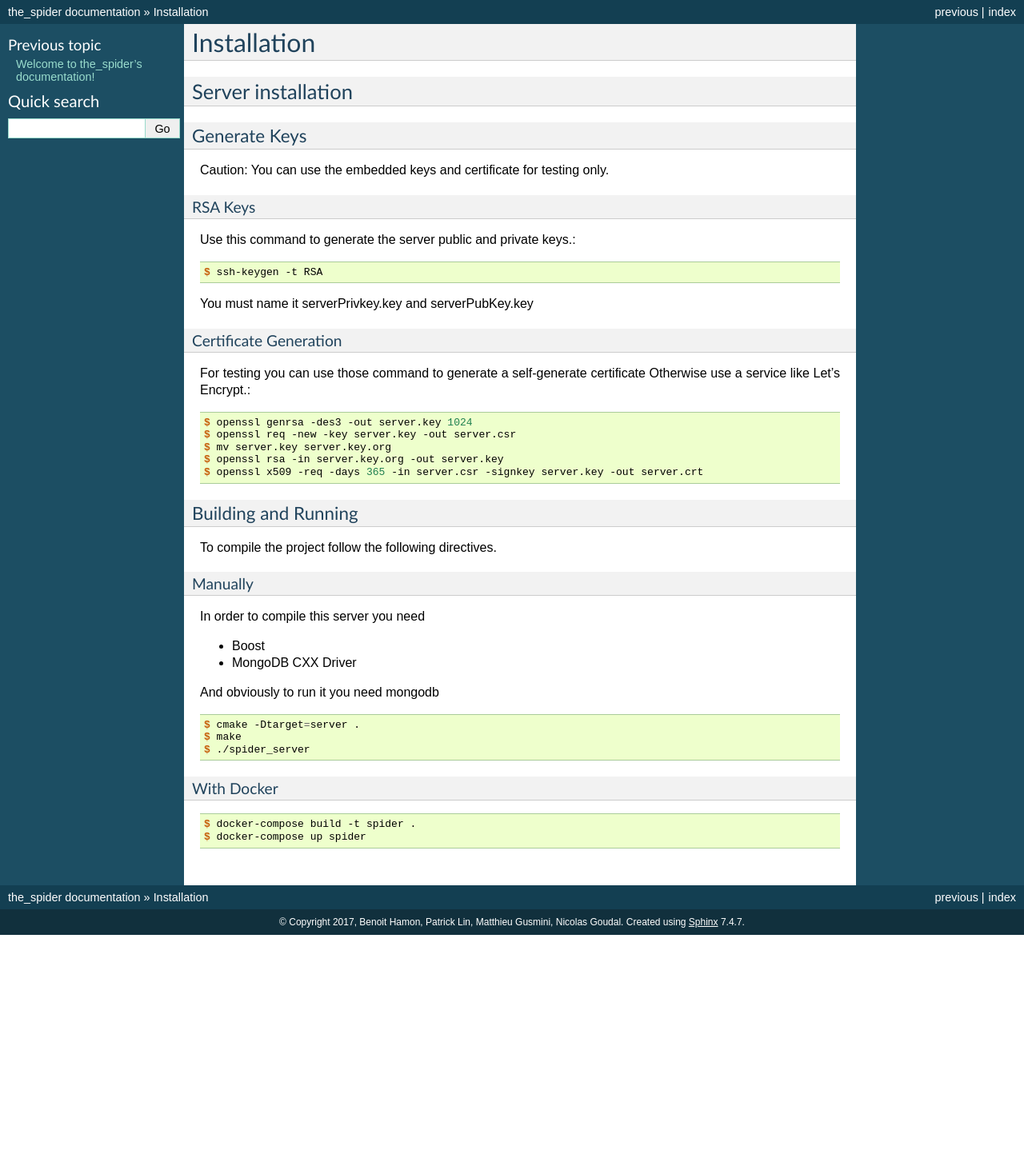
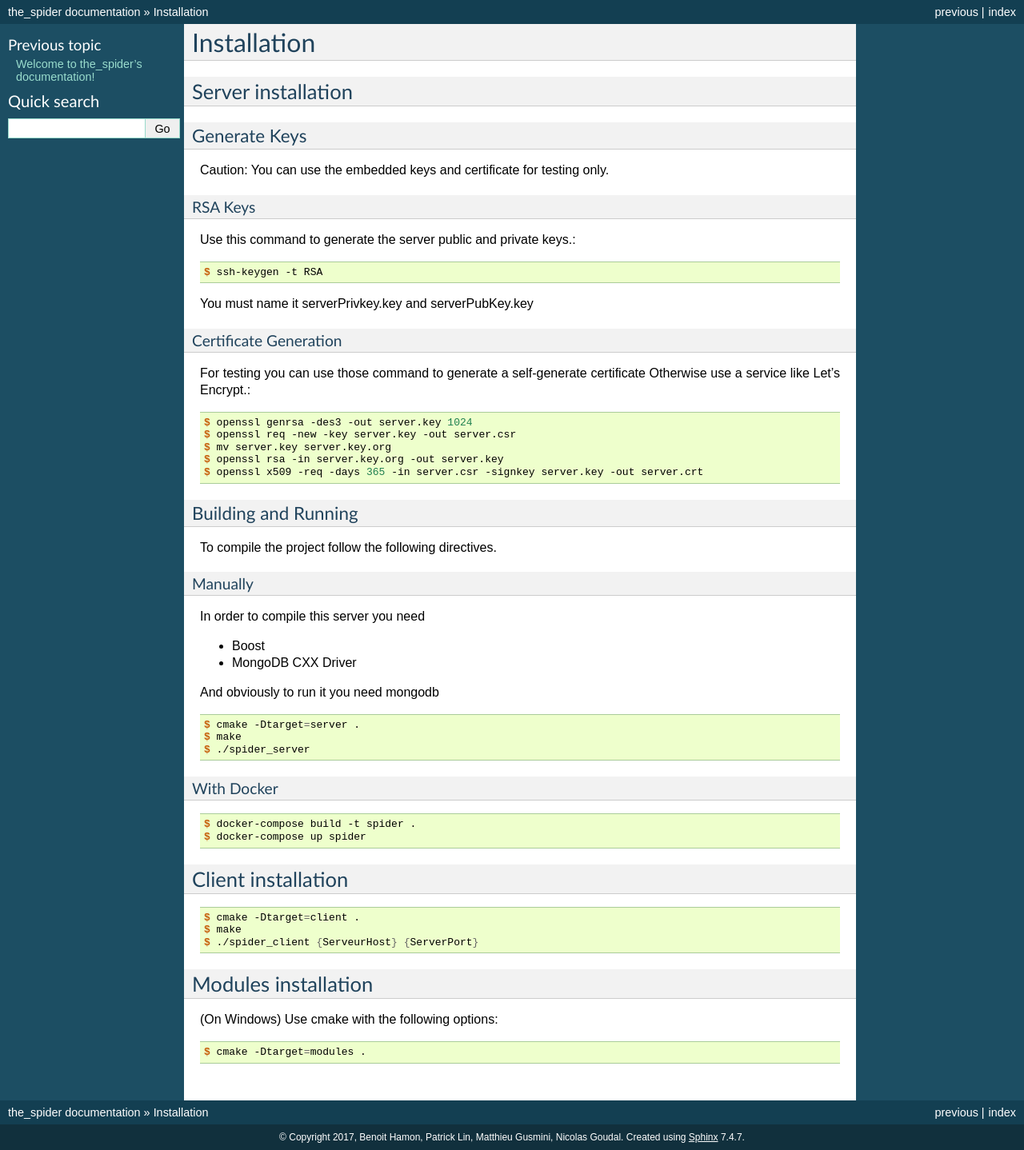
Before and after one commit to hamon-e/spider_docs, a Sphinx documentation site: the page built from docs/installation.rst, in a window 1280 px wide. Shown: the whole page at 80% size. Built offline with Sphinx 7.4.7, drawn with Linux system fonts in a browser that asks for light colours; before the commit the page ends 1169 px from its top, so only the background shows below that.

Commit message:
End: installation

```diff
--- a/docs/installation.rst
+++ b/docs/installation.rst
@@ -70,3 +70,23 @@ With Docker
 
     $ docker-compose build -t spider .
     $ docker-compose up spider
+
+-------------------
+Client installation
+-------------------
+
+::
+
+    $ cmake -Dtarget=client .
+    $ make
+    $ ./spider_client {ServeurHost} {ServerPort}
+
+
+--------------------
+Modules installation
+--------------------
+
+(On Windows)
+Use cmake with the following options::
+
+    $ cmake -Dtarget=modules .
```
